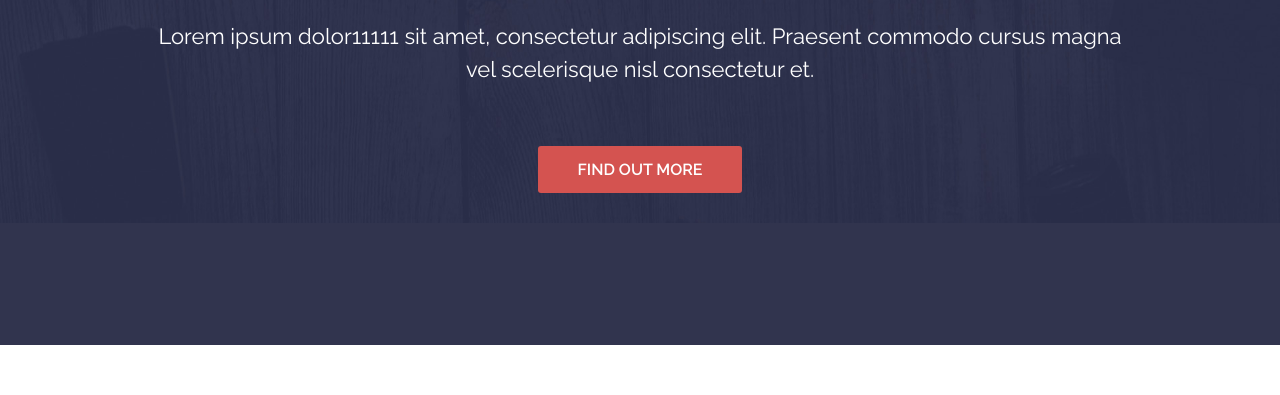
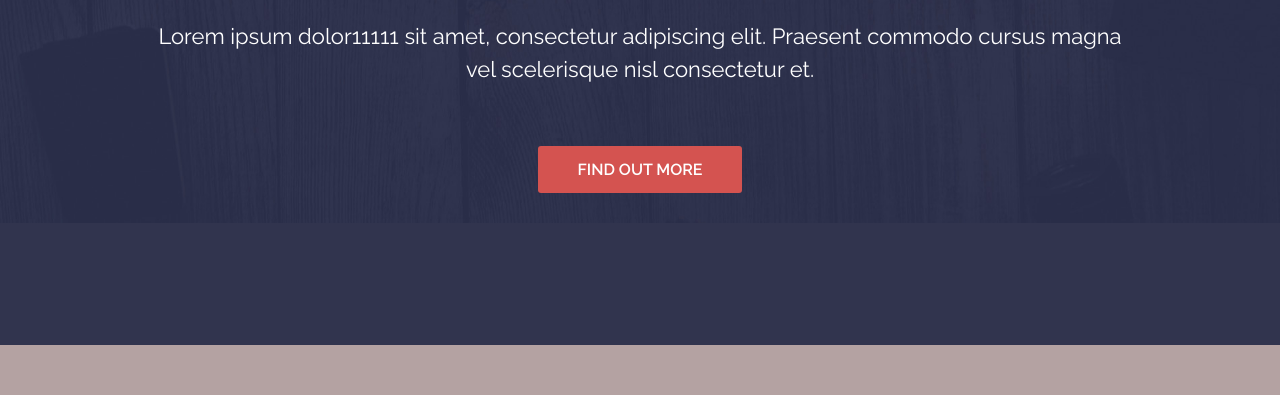
Before and after one commit to romariozav28/glaz, a plain HTML site: page index.html in a window 1280 px wide. Shown: the part 405-800 px from the top of the page. Drawn offline with nearby package versions, Linux system fonts and the light colour scheme.

Commit message:
Изменили фон на бледно красный

```diff
--- a/style.css
+++ b/style.css
@@ -3,7 +3,7 @@ body {
   font-family: "Raleway", sans-serif;
   font-size: 14px;
   color: #6c7279;
-  background-color: #fff;
+  background-color: rgb(180, 162, 162);
   -webkit-font-smoothing: antialiased;
 }
 
```
